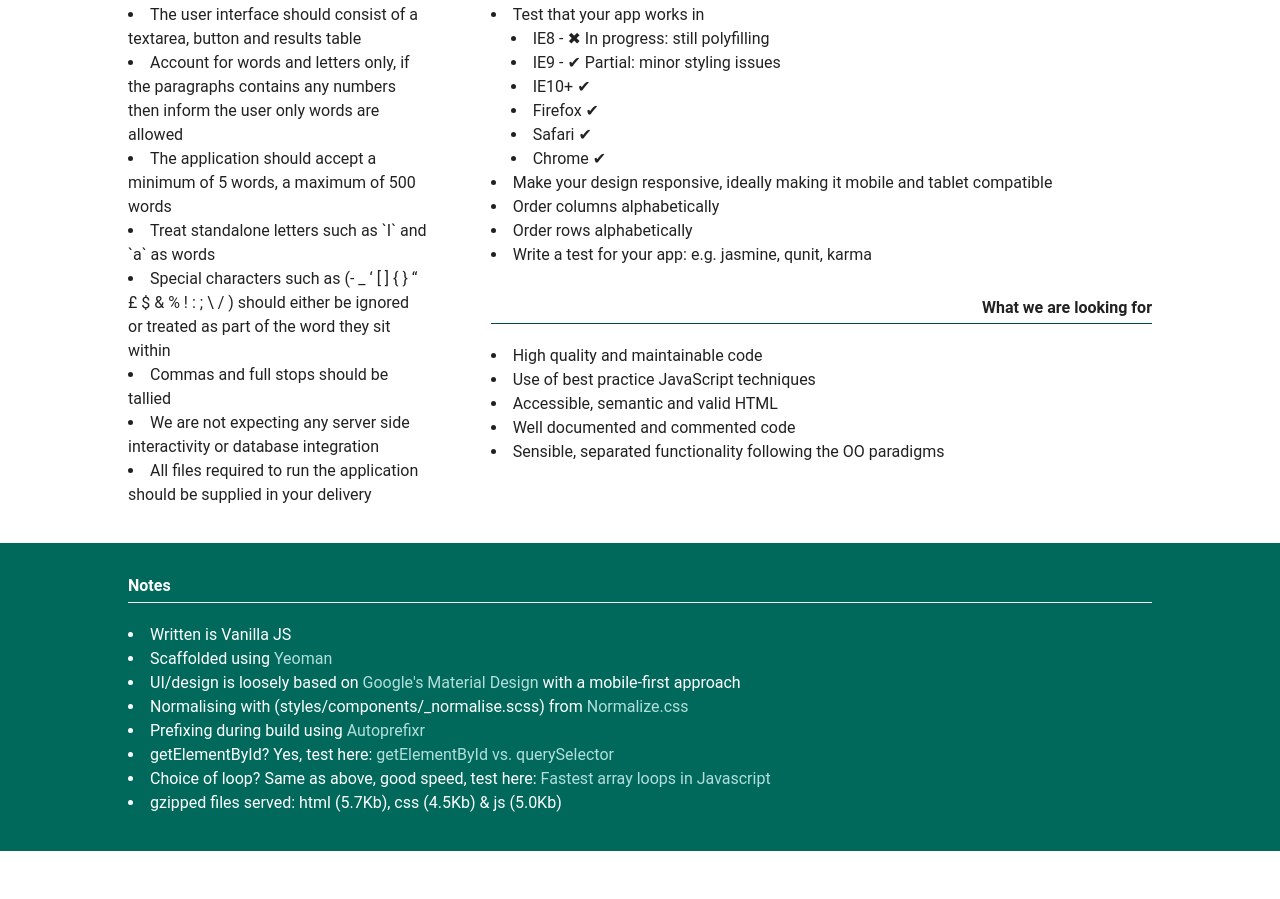
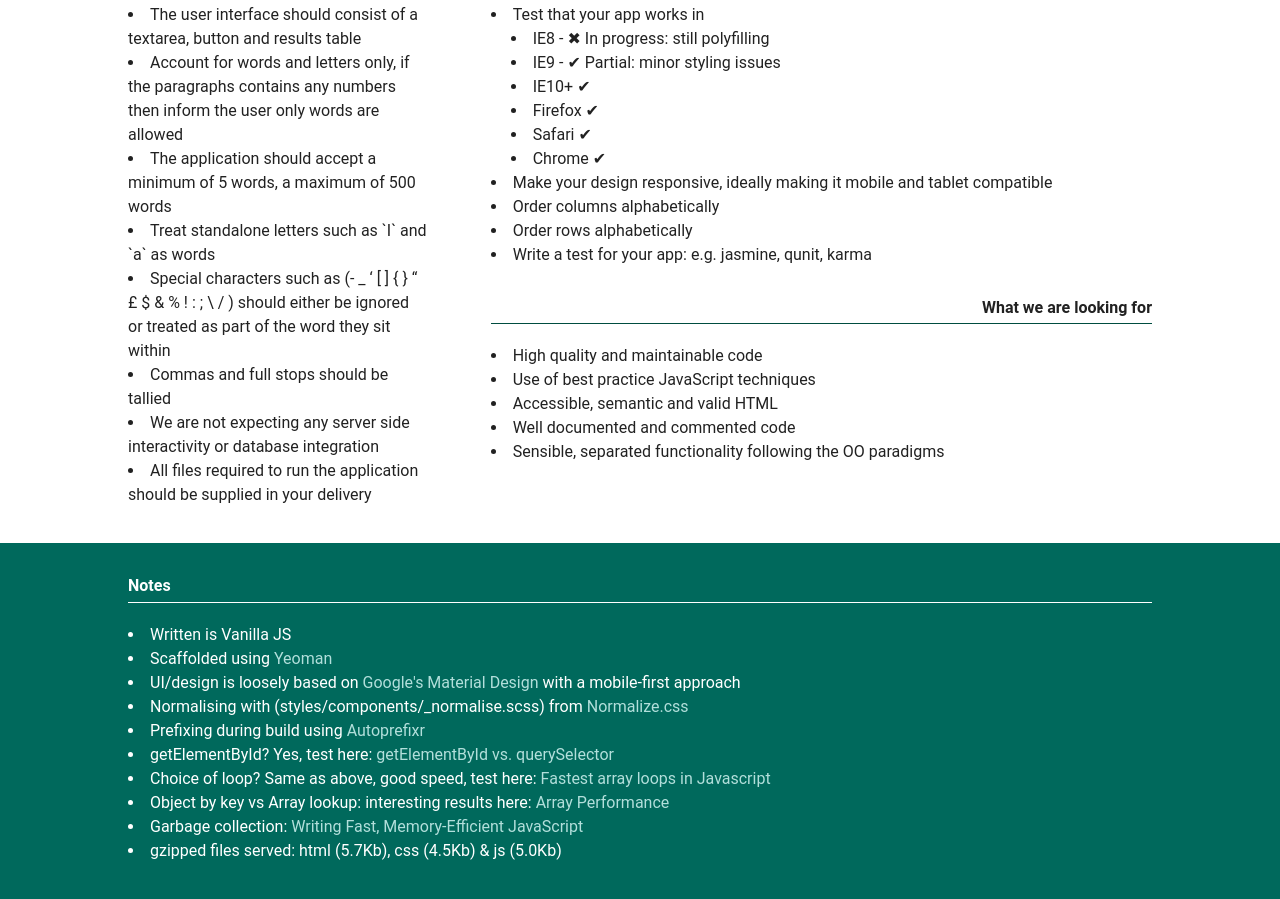
Before and after one commit to iller7/bt-app, a website: page app/index.html in a window 1280 px wide. Shown: the part 768-1667 px from the top of the page. Before the commit the page ends 1619 px from the top, so only its background shows below. Drawn offline with nearby package versions, Linux system fonts and the light colour scheme; files that its build step writes are made by us from their sources.

Commit message:
external performance links

```diff
--- a/app/index.html
+++ b/app/index.html
@@ -140,6 +140,8 @@
 						<li>Prefixing during build using <a href="https://github.com/postcss/autoprefixer" rel="external">Autoprefixr</a></li>
 						<li>getElementById? Yes, test here: <a href="https://jsperf.com/getelementbyid-vs-queryselector" rel="external">getElementById vs. querySelector</a></li>
 						<li>Choice of loop? Same as above, good speed, test here: <a href="https://jsperf.com/fastest-array-loops-in-javascript" rel="external">Fastest array loops in Javascript</a></li>
+						<li>Object by key vs Array lookup: interesting results here: <a href="https://jsperf.com/array-vs-object-performance/35" rel="external">Array Performance</a></li>
+						<li>Garbage collection: <a href="https://www.smashingmagazine.com/2012/11/writing-fast-memory-efficient-javascript/" rel="external">Writing Fast, Memory-Efficient JavaScript</a></li>
 						<li>gzipped files served: html (5.7Kb), css (4.5Kb) &amp; js (5.0Kb)</li>
 					</ul>
 				</div>
```
Also changed, not shown: dist/index.html.
